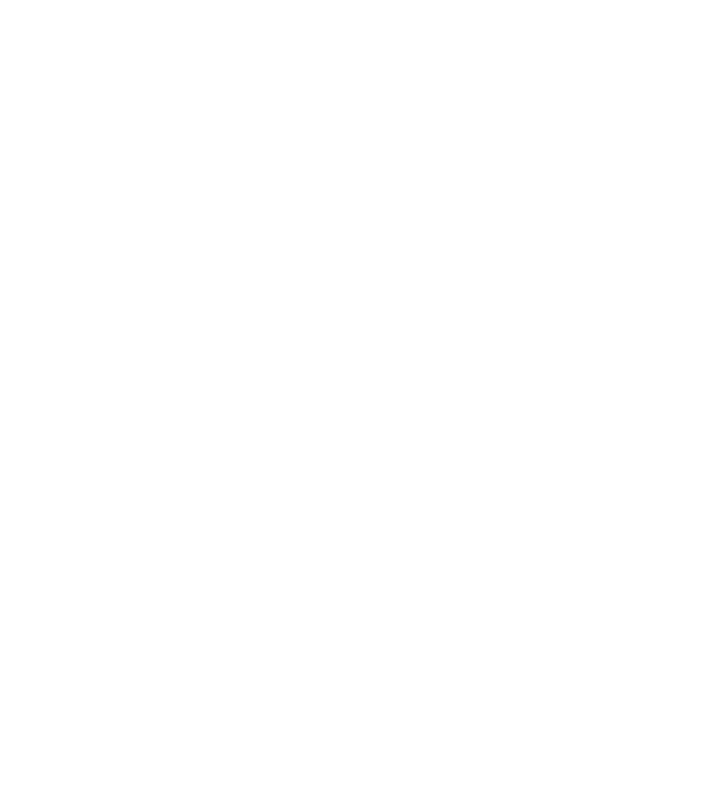
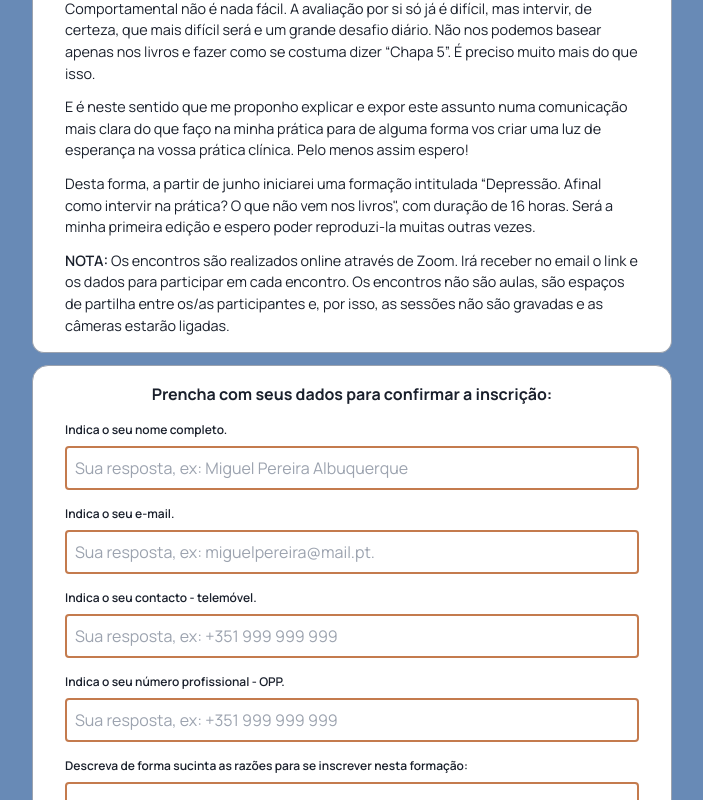
Before and after one commit to vandessonsantiago/filomenaleitao, a Next.js app: page /inscricao in a window 1280 px wide. Before the commit this address had no page. Shown: the part 500-1300 px from the top of the page, without its empty margins (288-991 px from the left). Before the commit the page ends 800 px from the top, so only its background shows below. Built offline with nearby package versions, Linux system fonts and the light colour scheme.

Commit message:
formulario terminado - site ok

```diff
--- a/src/app/form/page.tsx
+++ b/src/app/inscricao/page.tsx
@@ -1,44 +1,49 @@
-"use client"
-import { fetchPostJSON } from "@/utils/api-helpers"
-import { Center, Button} from "@chakra-ui/react"
-import Image from "next/image"
-import { useState } from "react"
-import { MdOutlineEmail, MdOutlineSmartphone } from "react-icons/md"
-import { TbWorldWww } from "react-icons/tb"
-import { v4 as uuidv4 } from "uuid"
-import { useForm as hookForm } from "react-hook-form"
+"use client";
+import { fetchPostJSON } from "@/utils/api-helpers";
+import { Center, Button } from "@chakra-ui/react";
+import Image from "next/image";
+import { useState } from "react";
+import { MdOutlineEmail, MdOutlineSmartphone } from "react-icons/md";
+import { TbWorldWww } from "react-icons/tb";
+import { v4 as uuidv4 } from "uuid";
+import { useForm as hookForm } from "react-hook-form";
 
 export default function Form() {
-  const [isSubmitting, setIsSubmitting] = useState(false)
+  const [isSubmitting, setIsSubmitting] = useState(false);
 
   const {
     register,
     handleSubmit,
     formState: { errors },
-  } = hookForm()
+  } = hookForm();
 
   const Submit = async (dataRegister: any) => {
     if (isSubmitting) {
-      return
+      return;
     }
-    setIsSubmitting(true)
+    setIsSubmitting(true);
 
     const formData = {
       id: uuidv4(),
       dataEnvio: new Date(),
+      nomeCompleto: dataRegister.nomeCompleto,
       email: dataRegister.email,
-    }
-    console.log(formData)
+      telemovel: dataRegister.telemovel,
+      opp: dataRegister.opp,
+      mensagem: dataRegister.mensagem,
+      nif: dataRegister.nif,
+    };
+    console.log(formData);
     const { statusCode } = await fetchPostJSON(
       "api/enviar-formulario",
-      formData
-    )
+      formData,
+    );
     if (statusCode === 200) {
-      setIsSubmitting(true)
+      setIsSubmitting(true);
     } else {
-      setIsSubmitting(false)
+      setIsSubmitting(false);
     }
-  }
+  };
 
   return (
     <main className="bg-[#688AB6]">
@@ -66,10 +71,7 @@
                   mais capaz e de me sentir mais segura. Antes, era uma grande
                   caloira nesta aprendizagem, com receio do que aquilo que
                   estava a fazer era certo ou não. Essa humildade levou-me a
-                  querer aprender mais e mais. Frequentei pós-graduações,
-                  formações, workshops mas nunca tive ninguém que me explicasse
-                  como intervir de forma mais prática. Era tudo teórico e
-                  abstrato.
+                  querer aprender mais e mais.{" "}
                 </p>
                 <p className="text-[0.9rem]">
                   Frequentei pós-graduações, formações, workshops mas nunca tive
@@ -99,16 +101,18 @@
                 </p>
                 <p className="text-[0.9rem]">
                   Desta forma, a partir de junho iniciarei uma formação
-                  intitulada “Depressão…como avaliar e intervir na prática? com
-                  duração de 16 horas. Será a minha primeira Edição e espero
-                  poder reproduzi-la muitas outras vezes.
+                  intitulada “Depressão. Afinal como intervir na prática? O que
+                  não vem nos livros", com duração de 16 horas. Será a minha
+                  primeira edição e espero poder reproduzi-la muitas outras
+                  vezes.
                 </p>
                 <p className="text-[0.9rem]">
                   <span className="font-semibold">NOTA:</span> Os encontros são
-                  realizados online através de Zoom. Vais receber no email o
-                  link e os dados para participar em cada encontro. Os encontros
-                  não são aulas, são espaços de partilha entre as participantes
-                  e, por isso, as sessões não são gravadas.
+                  realizados online através de Zoom. Irá receber no email o link
+                  e os dados para participar em cada encontro. Os encontros não
+                  são aulas, são espaços de partilha entre os/as participantes
+                  e, por isso, as sessões não são gravadas e as câmeras estarão
+                  ligadas.
                 </p>
               </div>
             </div>
@@ -123,13 +127,28 @@
                   Indica o seu nome completo.
                 </p>
                 <input
-                  {...register("email", {
+                  {...register("nomeCompleto", {
                     required: true,
-                    pattern: /^\S+@\S+$/i,
+                    pattern: /^[A-Za-zÀ-ÖØ-öø-ÿ]+(?:\s+[A-Za-zÀ-ÖØ-öø-ÿ]+)+$/,
                   })}
                   className="border-2 border-[#c47b4e] p-2 rounded"
                   placeholder="Sua resposta, ex: Miguel Pereira Albuquerque"
                 />
+                {errors.nomeCompleto?.type === "required" && (
+                  <span className="text-red-400">Este campo é obrigatório</span>
+                )}
+                {errors.nomeCompleto?.type === "pattern" && (
+                  <span className="text-red-400">Insira um nome válido</span>
+                )}
+
+                {errors.nomeCompleto?.type === "minLength" && (
+                  <span className="text-red-400">Insira um nome válido</span>
+                )}
+                {errors.nomeCompleto?.type === "maxLength" && (
+                  <span className="text-red-400">
+                    O nome deve ter no máximo 100 caracteres
+                  </span>
+                )}
               </div>
               <div className="flex flex-col my-4">
                 <p className="pb-2 text-xs font-semibold">
@@ -143,36 +162,85 @@
                   className="border-2 border-[#c47b4e] p-2 rounded"
                   placeholder="Sua resposta, ex: miguelpereira@mail.pt."
                 />
+                {errors.email?.type === "required" && (
+                  <span className="text-red-400">Este campo é obrigatório</span>
+                )}
+                {errors.email?.type === "pattern" && (
+                  <span className="text-red-400">Insira um email válido</span>
+                )}
               </div>
               <div className="flex flex-col my-4">
                 <p className="pb-2 text-xs font-semibold">
-                  Indica o seu contacto.
+                  Indica o seu contacto - telemóvel.
                 </p>
                 <input
-                  {...register("email", {
+                  {...register("telemovel", {
                     required: true,
-                    pattern: /^\S+@\S+$/i,
                   })}
                   className="border-2 border-[#c47b4e] p-2 rounded"
                   placeholder="Sua resposta, ex: +351 999 999 999"
                 />
+                {errors.telemovel?.type === "required" && (
+                  <span className="text-red-400">Este campo é obrigatório</span>
+                )}
+              </div>
+              <div className="flex flex-col my-4">
+                <p className="pb-2 text-xs font-semibold">
+                  Indica o seu número profissional - OPP.
+                </p>
+                <input
+                  {...register("opp", {
+                    required: true,
+                  })}
+                  className="border-2 border-[#c47b4e] p-2 rounded"
+                  placeholder="Sua resposta, ex: +351 999 999 999"
+                />
+                {errors.telemovel?.type === "required" && (
+                  <span className="text-red-400">Este campo é obrigatório</span>
+                )}
+              </div>
+              <div className="flex flex-col my-4">
+                <label
+                  htmlFor="mensagem"
+                  className="pb-2 text-xs font-semibold"
+                >
+                  Descreva de forma sucinta as razões para se inscrever nesta
+                  formação:
+                </label>
+                <textarea
+                  id="mensagem"
+                  {...register("mensagem", {
+                    required: true,
+                    maxLength: 750, // Adicionando a validação de limite de caracteres
+                  })}
+                  className="border-2 border-[#c47b4e] p-2 rounded h-48"
+                ></textarea>
+                {errors.mensagem?.type === "required" && (
+                  <span className="text-red-400">Este campo é obrigatório</span>
+                )}
+                {errors.mensagem?.type === "maxLength" && (
+                  <span className="text-red-400">
+                    Limite máximo de 750 caracteres
+                  </span>
+                )}
               </div>
             </div>
             <div className="bg-white w-[640px] rounded-2xl px-8 py-4 border-[1px] border-gray-400">
               <p className="text-[0.9rem]">
-                A tua inscrição fica confirmada após realização de pagamento por
+                A sua inscrição fica confirmada após realização de pagamento por
                 transferência bancária (IBAN PT50 001802330020004509134 ) ou
                 Mbway (916 445 826) e envio do comprovativo para
-                contacto@filomenaleitao.pt.
+                filomenaleitao@gmail.com.
               </p>
               <p className="text-[0.9rem] pt-2">
                 Devoluções parciais ou totais do valor pago serão realizadas
-                mediante solicitação até 48h antes da realização da formação.
+                mediante a sua solicitação em até 72h antes da realização da
+                formação.
               </p>
               <p className="text-[0.9rem] pt-2">
                 Após este período só serão realizadas devoluções em caso da não
                 realização dos encontros. Pondera conscientemente a tua vontade
-                para investir em ti e estar presente. Conto com o teu
+                para investir em si e estar presente. Conto com o teu
                 compromisso.
               </p>
               <div className="flex flex-col my-4">
@@ -181,13 +249,16 @@
                   contribuinte.
                 </p>
                 <input
-                  {...register("email", {
-                    required: true,
-                    pattern: /^\S+@\S+$/i,
+                  {...register("nif", {
+                    required: false,
+                    pattern: /^\d{9}$/,
                   })}
                   className="border-2 border-[#c47b4e] p-2 rounded"
-                  placeholder="Sua resposta"
+                  placeholder="Sua resposta - campo opcional"
                 />
+                {errors.nif?.type === "pattern" && (
+                  <span className="text-red-400">Insira um NIF válido</span>
+                )}
               </div>
             </div>
             <div className="bg-white w-[640px] mb-8 rounded-2xl px-4 py-4 border-[1px] border-gray-400">
@@ -195,14 +266,16 @@
                 <div className="flex items-end">
                   <div className="w-[200px] h-[260px] rounded-t-full flex justify-center">
                     <div className=" rounded-full mt-3 flex justify-center items-center">
-                      <div className="flex flex-col justify-center rounded-full w-[180px] h-[180px]">
+                      <div className="flex flex-col justify-center rounded-full w-[180px] h-[180px] mb-300px">
                         <Image
-                          src="/avatar_filomena_new.png"
+                          src="/avatar_filomena.png"
                           alt="avatar"
                           width={500}
                           height={500}
                         />
-                        <p className="text-[14px] font-bold text-center">OPP 11040</p>
+                        <p className="text-[14px] font-bold text-center">
+                          OPP 11040
+                        </p>
                       </div>
                     </div>
                   </div>
@@ -243,19 +316,30 @@
               </div>
             </div>
           </div>
-          <div className="flex justify-center pt-8 pb-24">
+          <div className="flex flex-col items-center content-center justify-center pt-8 pb-24">
             <Button
-            background="#c47b4e"
-            variant="outline"
-            color="#fff"
-            borderColor="#c47"
-            _hover={{ background: "#688AB6", color: "#fff" }}
+              type="submit"
+              role="link"
+              background="#c47b4e"
+              variant="outline"
+              color="#fff"
+              borderColor="#c47"
+              _hover={{ background: "#688AB6", color: "#fff" }}
+              className={`py-2 px-10 border-2 border-[#B0A889] rounded-md cursor-pointer font-bold text-[#B0A889] ${
+                isSubmitting ? "opacity-50 cursor-not-allowed" : ""
+              }`} // Desativa o botão se estiver enviando
             >
               ENVIAR A MINHA INSCRIÇÃO
             </Button>
+            {isSubmitting ? (
+              <span className="text-green-400 font-bold py-4 max-w-4xl text-center">
+                Obrigado pela sua inscrição que foi enviada com sucesso. <br />{" "}
+                Aguarde o contacto.
+              </span>
+            ) : null}
           </div>
         </section>
       </form>
     </main>
-  )
+  );
 }
--- a/src/app/page.tsx
+++ b/src/app/page.tsx
@@ -222,7 +222,10 @@
                     abdicar!
                   </p>
                   <div className="mt-4">
-                    <Flex gap={1} className="justify-center tablet:justify-start">
+                    <Flex
+                      gap={1}
+                      className="justify-center tablet:justify-start"
+                    >
                       <Button
                         leftIcon={<CalendarIcon />}
                         background="#688AB6"
@@ -467,14 +470,22 @@
                 <p className="text-[12px] tablet:text-[14px] font-bold text-white">
                   Filomena Leitão
                 </p>
-                <p className="text-[12px] tablet:text-[14px] text-white">Psicóloga | OPP 11040</p>
+                <p className="text-[12px] tablet:text-[14px] text-white">
+                  Psicóloga | OPP 11040
+                </p>
               </div>
             </Center>
-            <div className="mt-4">
-              <p className="text-[16px] text-center font-semibold">
-                ver currículo completo
-              </p>
-            </div>
+            <a
+              href="https://firebasestorage.googleapis.com/v0/b/filomena-2f8ff.appspot.com/o/CVFilomena.pdf?alt=media&token=be98b10f-6cc3-43cc-ac34-1cf58ce6d05c"
+              target="_blank"
+              rel="noopener noreferrer"
+            >
+              <div className="mt-4 text-black font-bold py-2 px-4 text-center">
+                <p className="text-[16px] font-semibold">
+                  ver currículo completo
+                </p>
+              </div>
+            </a>{" "}
           </div>
         </div>
         <div id="acolhidos" className="m-4">
--- a/src/pages/api/enviar-formulario/index.ts
+++ b/src/pages/api/enviar-formulario/index.ts
@@ -1,35 +1,35 @@
-import { fetchPostJSON } from "@/utils/api-helpers"
-import { NextApiRequest, NextApiResponse } from "next"
+import { fetchPostJSON } from "@/utils/api-helpers";
+import { NextApiRequest, NextApiResponse } from "next";
 
 export default async function handler(
   req: NextApiRequest,
-  res: NextApiResponse
+  res: NextApiResponse,
 ) {
   if (req.method === "POST") {
-    const data = req.body
-    console.log(data)
+    const data = req.body;
+    console.log(data);
 
     try {
       const response = await fetchPostJSON(
-        "https://sheetdb.io/api/v1/sfkv1sl7bxe6j",
-        data
-      )
-      console.log(response)
-      res.status(200).json({ statusCode: 200, response })
+        "https://sheetdb.io/api/v1/3js053m372hvp",
+        data,
+      );
+      console.log(response);
+      res.status(200).json({ statusCode: 200, response });
     } catch (error: any) {
-      const errorCode = error.code
-      const errorMessage = error.message
-      console.error(errorCode, errorMessage)
+      const errorCode = error.code;
+      const errorMessage = error.message;
+      console.error(errorCode, errorMessage);
       res.status(500).json({
         statusCode: 500,
         message: "Erro ao enviar o formulário",
         errorCode,
         errorMessage,
-      })
+      });
     }
   } else {
     // Adicionando tratamento de erro no bloco else
-    const errorMessage = "Erro interno do servidor"
-    res.status(500).json({ statusCode: 500, message: errorMessage })
+    const errorMessage = "Erro interno do servidor";
+    res.status(500).json({ statusCode: 500, message: errorMessage });
   }
 }
```
Also changed, not shown: public/avatar_filomena.png (added).
